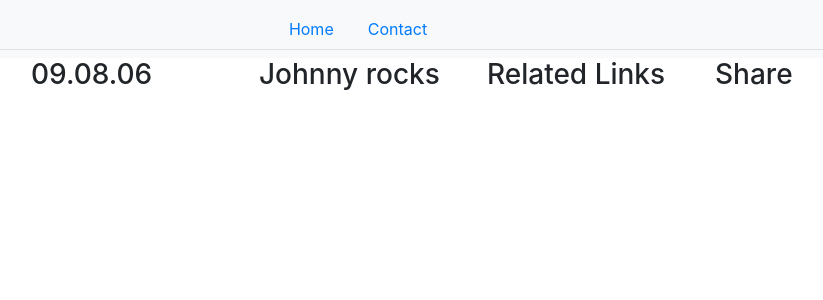
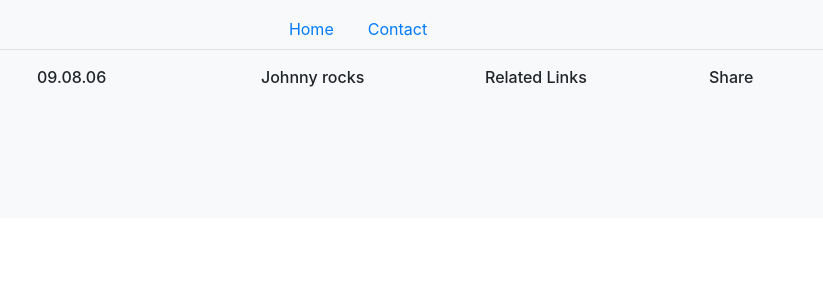
Before and after one commit to NateDavisShow/NateDavisShow.github.io, a Vue app: page / in a window 1280 px wide. Shown: the top 300 px of the page, without its empty margins (282-1105 px from the left). Built offline with nearby package versions, Linux system fonts and the light colour scheme.

Commit message:
WIP: Some simple CSS to modified the content of sections, and rows.

```diff
--- a/src/components/ListPodcastItem.vue
+++ b/src/components/ListPodcastItem.vue
@@ -1,5 +1,5 @@
 <template lang="pug">
-  b-row
+  b-row.content
     b-col
     b-col: Content( :title="date" )
     b-col: Content( :title="title" )
@@ -31,3 +31,11 @@ export default {
     }
 }
 </script>
+
+<style scoped>
+.content {
+  background-color: #f8f9fa;
+  padding: 10px;
+  min-height: 10em;
+}
+</style>
--- a/src/components/ListPodcastItemContent.vue
+++ b/src/components/ListPodcastItemContent.vue
@@ -1,6 +1,6 @@
 <template lang="pug">
     div
-        h3(
+        h3.h6(
             v-if=title
         ) {{title}}
         slot
```
